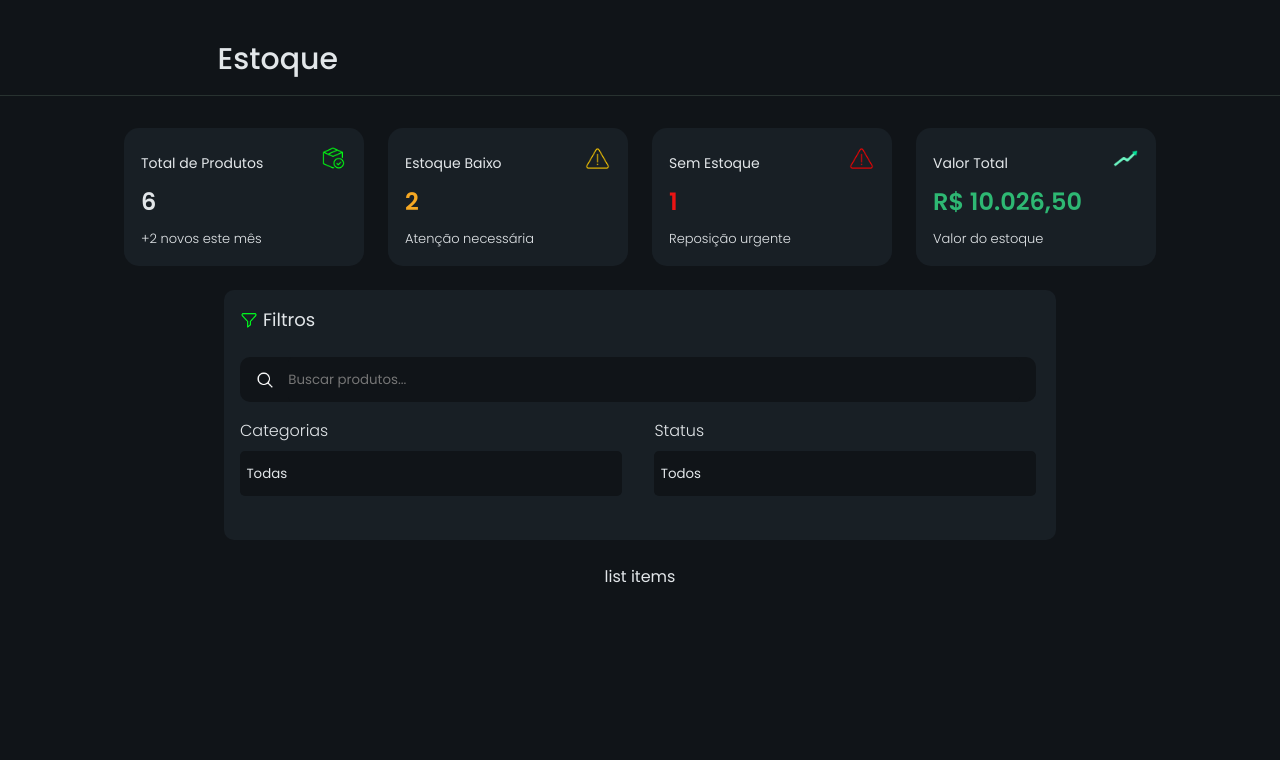
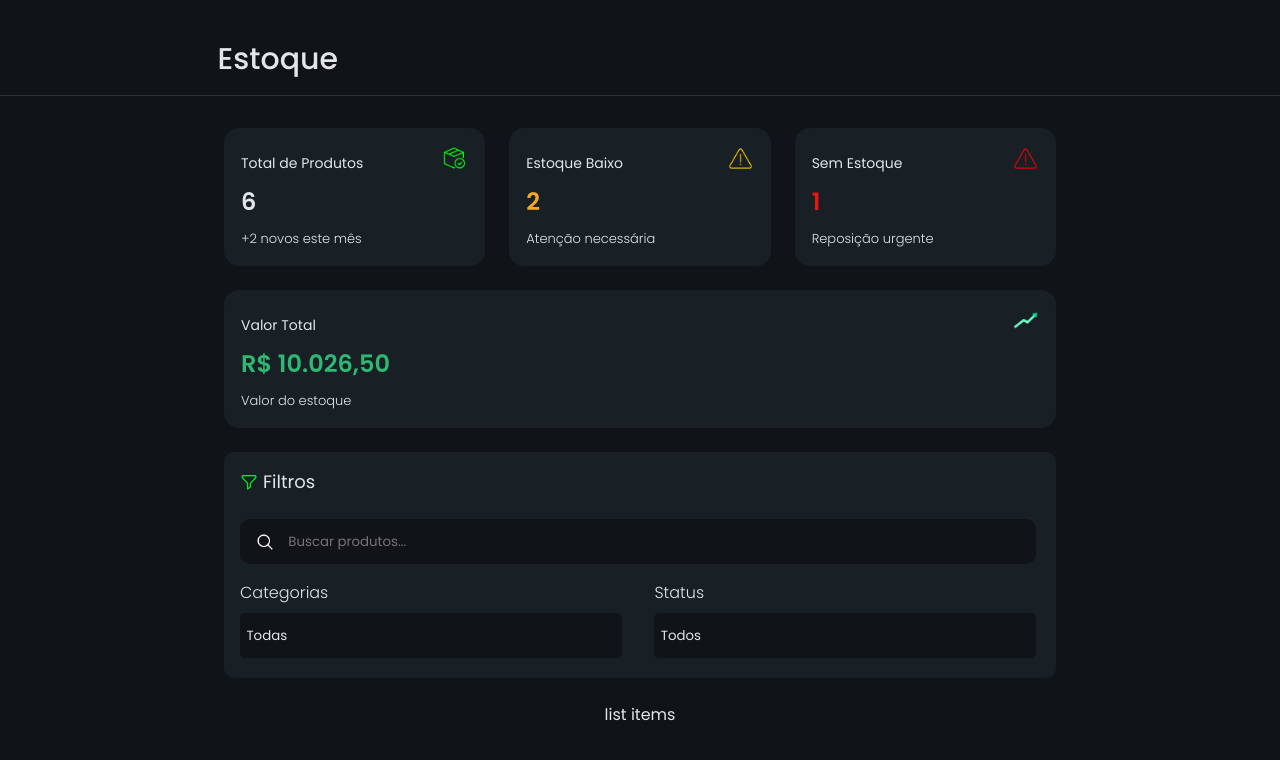
Before and after one commit to Gabrielsoac/stock-web, an Angular app: page / in a window 1280 px wide. Shown: the top 760 px of the page. Built offline with nearby package versions, Linux system fonts and the light colour scheme.

Commit message:
fix: estoque tab responviness

```diff
--- a/src/app/components/stock/stock.scss
+++ b/src/app/components/stock/stock.scss
@@ -13,7 +13,7 @@
   flex-direction: column;
   justify-content: center;
   align-items: center;
-  width: 100%;
+  width: 65%;
   gap: 3vh;
 }
 
@@ -39,17 +39,23 @@
   width: 100%;
   align-items: center;
   justify-content: center;
+  margin-top: 4vh;
 }
 
 .product-informations {
   display: flex;
+  width: 100%;
   flex-wrap: wrap;
   flex-direction: row;
   justify-content: center;
   align-items: center;
+  gap: 3vh;
+  list-style: none;
+}
 
-  width: 100%;
-  gap: 3vh;
+.product-informations > * {
+  flex: 1 1 200px;
+  min-width: 0;
 }
 
 .filters-section {
@@ -61,8 +67,10 @@
 
   background-color: $card;
 
-  width: 65%;
-  height: 250px;
+  width: 100%;
+  height: 100%;
+
+  padding-bottom: 20px;
   border-radius: 10px;
   gap: 3vh;
 }
@@ -74,6 +82,8 @@
   justify-content: start;
   width: 100%;
   padding-left: 2vh;
+
+  flex-wrap: wrap;
 }
 
 .search-items {
@@ -141,6 +151,12 @@
   gap: 1vw;
 }
 
+@media(max-width: 845px){
+  .selects {
+    flex-direction: column;
+  }
+}
+
 .select {
   width: 95%;
   padding: 0.5vw;
--- a/src/app/shared/info-card/info-card.scss
+++ b/src/app/shared/info-card/info-card.scss
@@ -8,12 +8,11 @@
 
   background-color: $card;
 
-  width: 30vh;
-  margin-top: 4vh;
-
+  height: 100%;
   border: 2px solid transparent;
   transition: all 0.3s ease;
   border-radius: 15px;
+  flex-grow: 1;
 }
 
 #info-card:hover {
```
